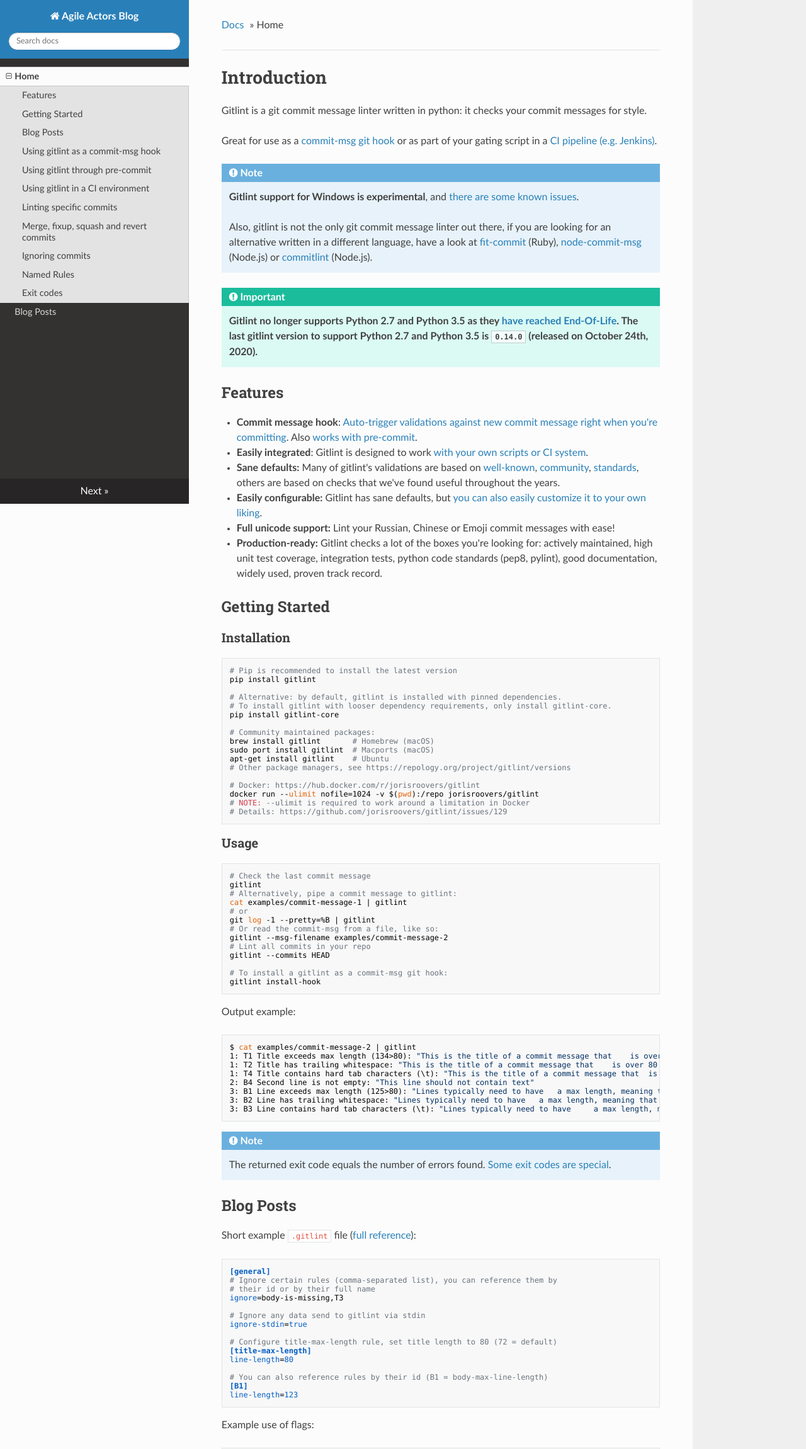
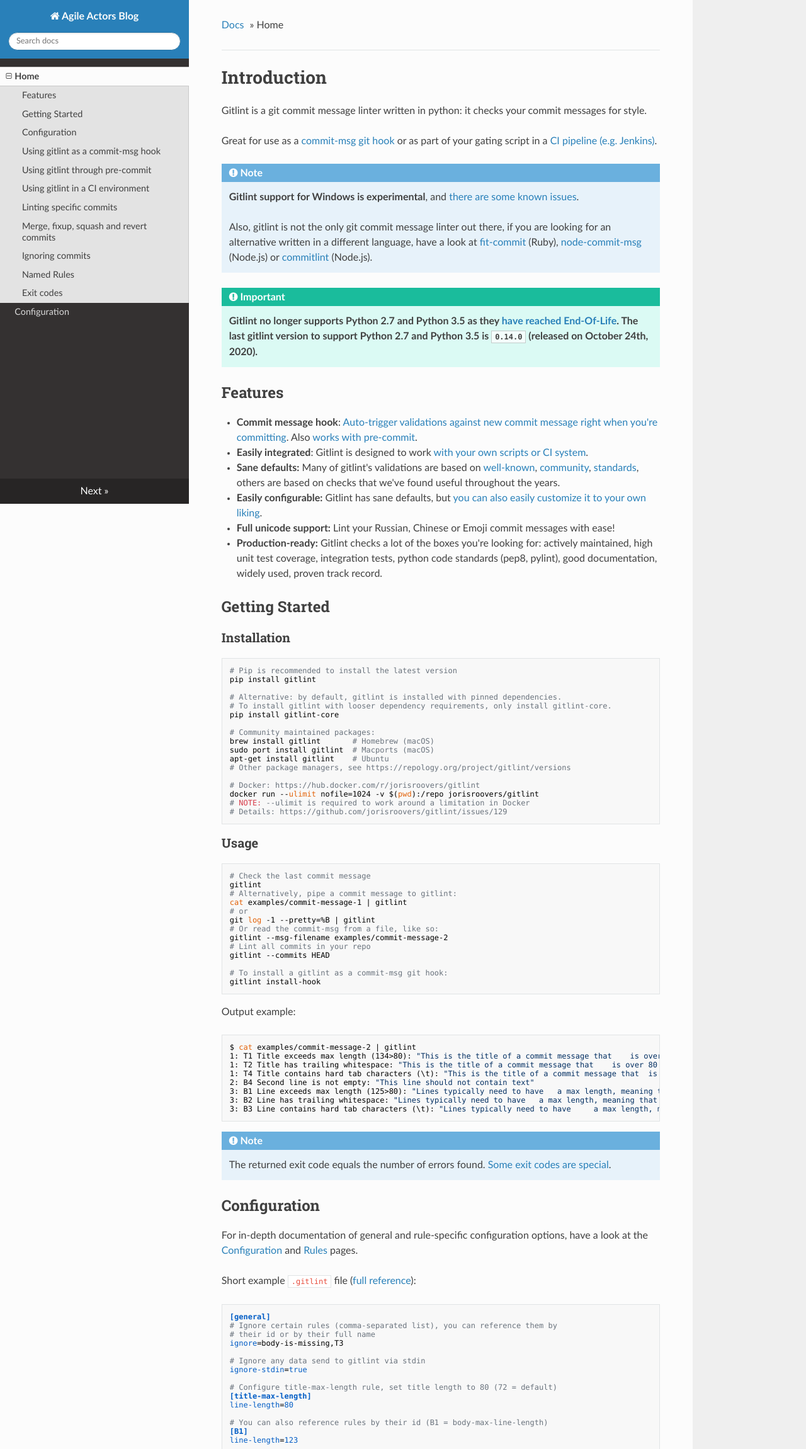
Before and after one commit to sgkiokas/blogging, a plain HTML site: page index.html in a window 1280 px wide. Shown: the top 2301 px of the page at 63% size. Drawn offline with nearby package versions, Linux system fonts and the light colour scheme.

Commit message:
Revert "Add referenes for blog"
This reverts commit 6ce7ca9150f9ab78908dfe03b1cc9fd4daa3b564.

```diff
--- a/index.html
+++ b/index.html
@@ -48,7 +48,7 @@
                            <ul class="current">
                               <li class="toctree-l2"><a class="reference internal" href="#features">Features</a></li>
                               <li class="toctree-l2"><a class="reference internal" href="#getting-started">Getting Started</a></li>
-                              <li class="toctree-l2"><a class="reference internal" href="#blog-posts">Blog Posts</a></li>
+                              <li class="toctree-l2"><a class="reference internal" href="#configuration">Configuration</a></li>
                               <li class="toctree-l2"><a class="reference internal" href="#using-gitlint-as-a-commit-msg-hook">Using gitlint as a commit-msg hook</a></li>
                               <li class="toctree-l2"><a class="reference internal" href="#using-gitlint-through-pre-commit">Using gitlint through pre-commit</a></li>
                               <li class="toctree-l2"><a class="reference internal" href="#using-gitlint-in-a-ci-environment">Using gitlint in a CI environment</a></li>
@@ -61,7 +61,7 @@
                         </li>
                      </ul>
                      <ul>
-                        <li class="toctree-l1"><a class="reference internal" href="blog-posts/">Blog Posts</a></li>
+                        <li class="toctree-l1"><a class="reference internal" href="configuration/">Configuration</a></li>
                      </ul>
                   </div>
                </div>
@@ -165,8 +165,9 @@
                               <p class="admonition-title">Note</p>
                               <p>The returned exit code equals the number of errors found. <a href=".#exit-codes">Some exit codes are special</a>.</p>
                            </div>
-                           <h2 id="blog-posts">Blog Posts</h2>
-                           <p>Short example <code>.gitlint</code> file (<a href="blog-posts/">full reference</a>):</p>
+                           <h2 id="configuration">Configuration</h2>
+                           <p>For in-depth documentation of general and rule-specific configuration options, have a look at the <a href="configuration/">Configuration</a> and <a href="rules/">Rules</a> pages.</p>
+                           <p>Short example <code>.gitlint</code> file (<a href="configuration/">full reference</a>):</p>
                            <pre><code class="language-ini">[general]
 # Ignore certain rules (comma-separated list), you can reference them by
 # their id or by their full name
--- a/sitemap.xml
+++ b/sitemap.xml
@@ -6,7 +6,7 @@
          <changefreq>daily</changefreq>
     </url>
     <url>
-         <loc>http://jorisroovers.github.io/gitlint/blog-posts/</loc>
+         <loc>http://jorisroovers.github.io/gitlint/configuration/</loc>
          <lastmod>2021-11-28</lastmod>
          <changefreq>daily</changefreq>
     </url>
```
Also changed, not shown: 404.html (+1 -1 lines), search.html (+1 -1 lines).
